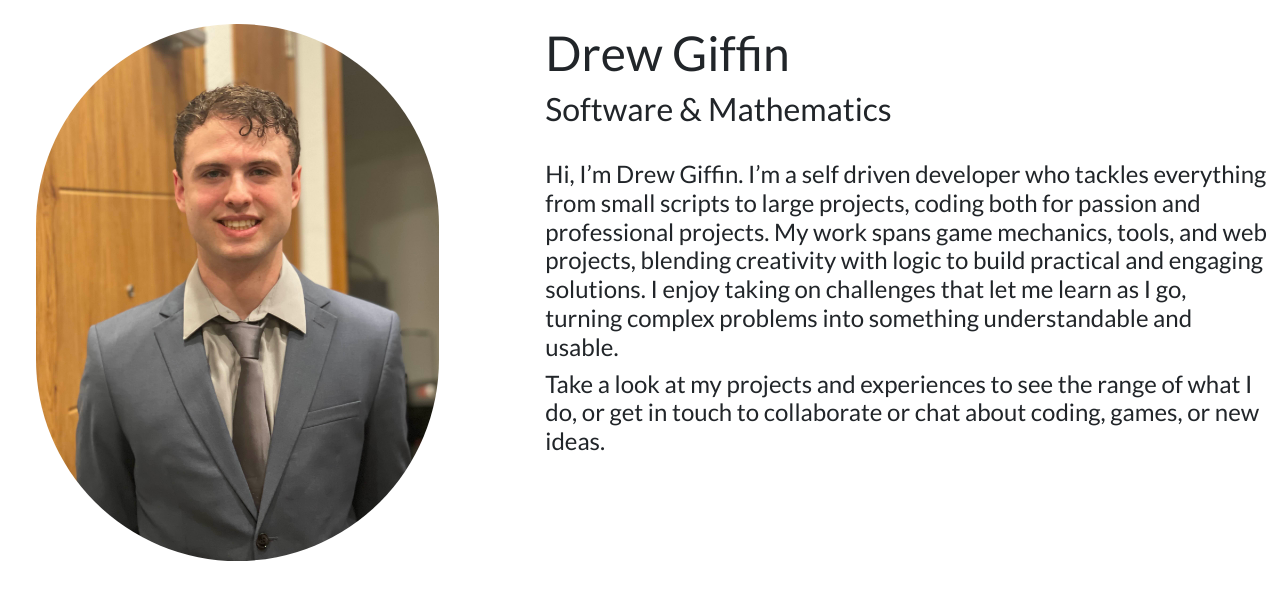
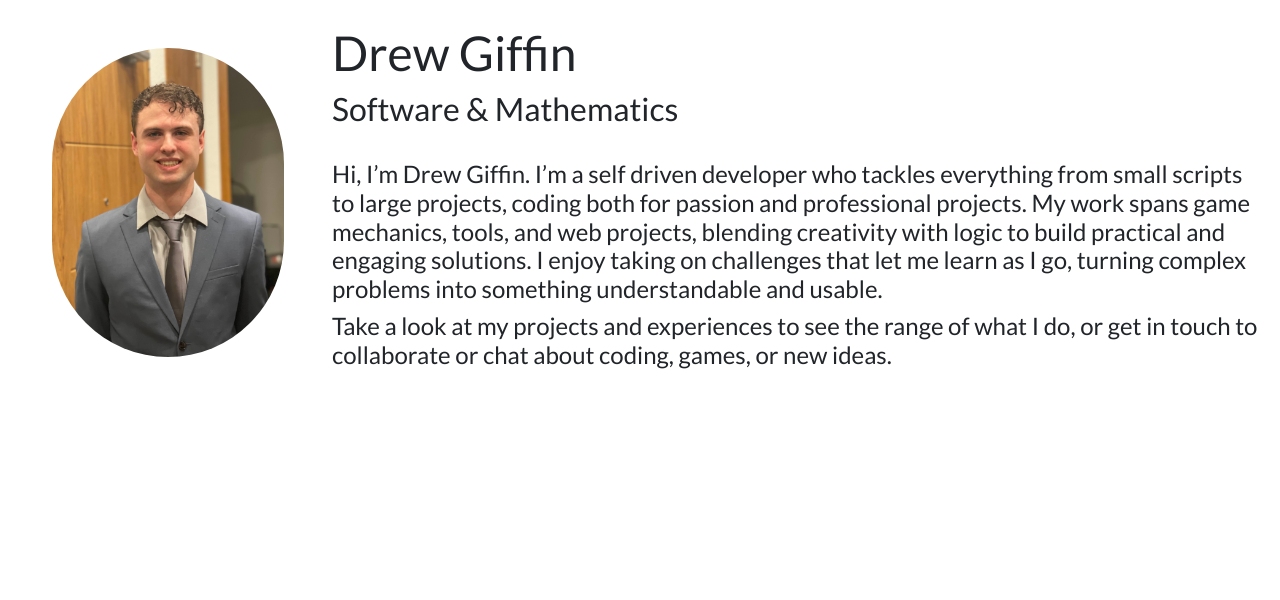
Before and after one commit to drewgiffin/drewgiffindev, a Django app: page / in a window 1280 px wide. Shown: the part 72-672 px from the top of the page. Run offline with Django 4.2, Linux system fonts and the light colour scheme; some libraries are stand-ins or nearby versions.

Commit message:
Edited layout of home page

```diff
--- a/core/templates/home.html
+++ b/core/templates/home.html
@@ -1,13 +1,13 @@
 {% extends "base.html" %}
 {% block content %}
 <div class="row">
-    <div class="col-md-4">
-        {% load static %}
-        <img src="{% static 'images/profile.jpg' %}" class="img-fluid rounded-pill m-4">
+    <div class="col-md-3">
+        <div class="mt-4 ms-3 me-5">
+            {% load static %}
+            <img src="{% static 'images/profile.jpg' %}" class="img-fluid rounded-pill m-4">
+        </div>
     </div>
-    <div class="col-md-1">
-    </div>
-    <div class="col-md-7">
+    <div class="col-md-9">
         <h1 class="mt-4">Drew Giffin</h1>
         <h3>Software & Mathematics</h3>
         <br>
```
